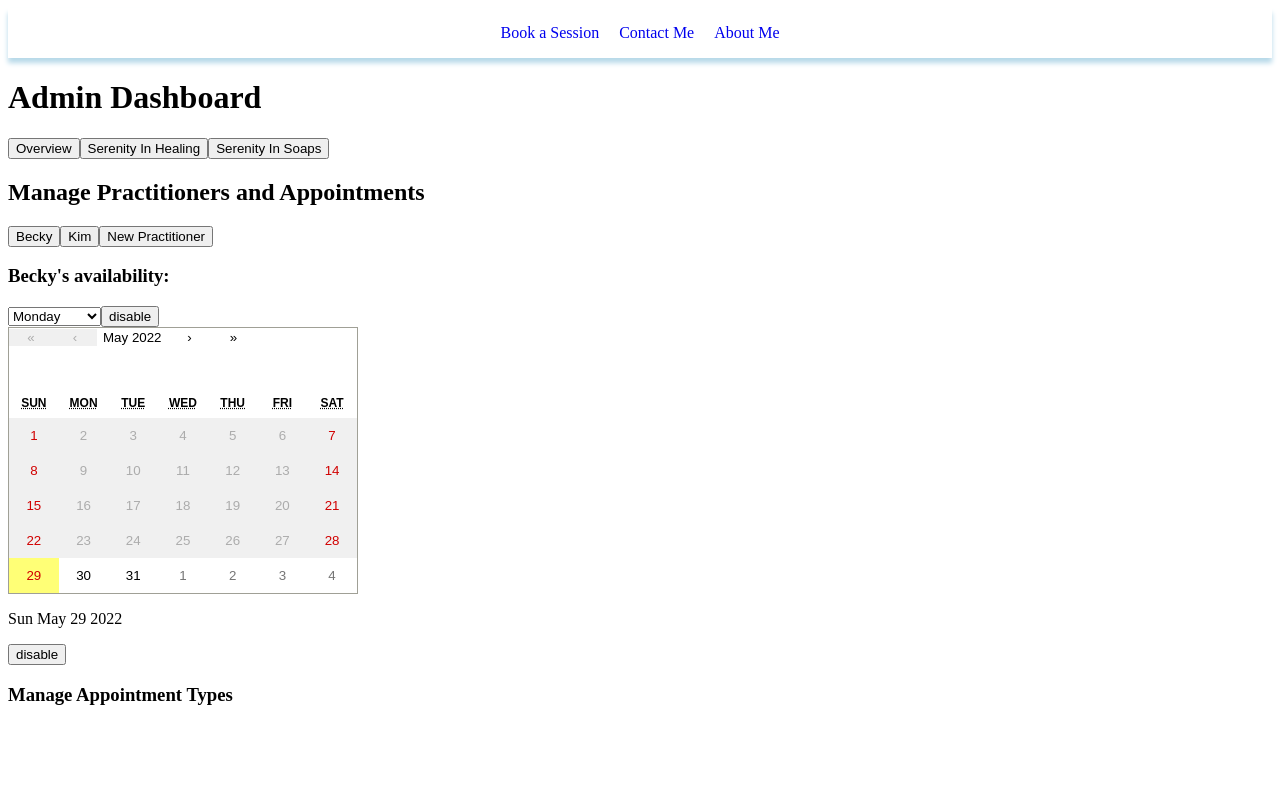
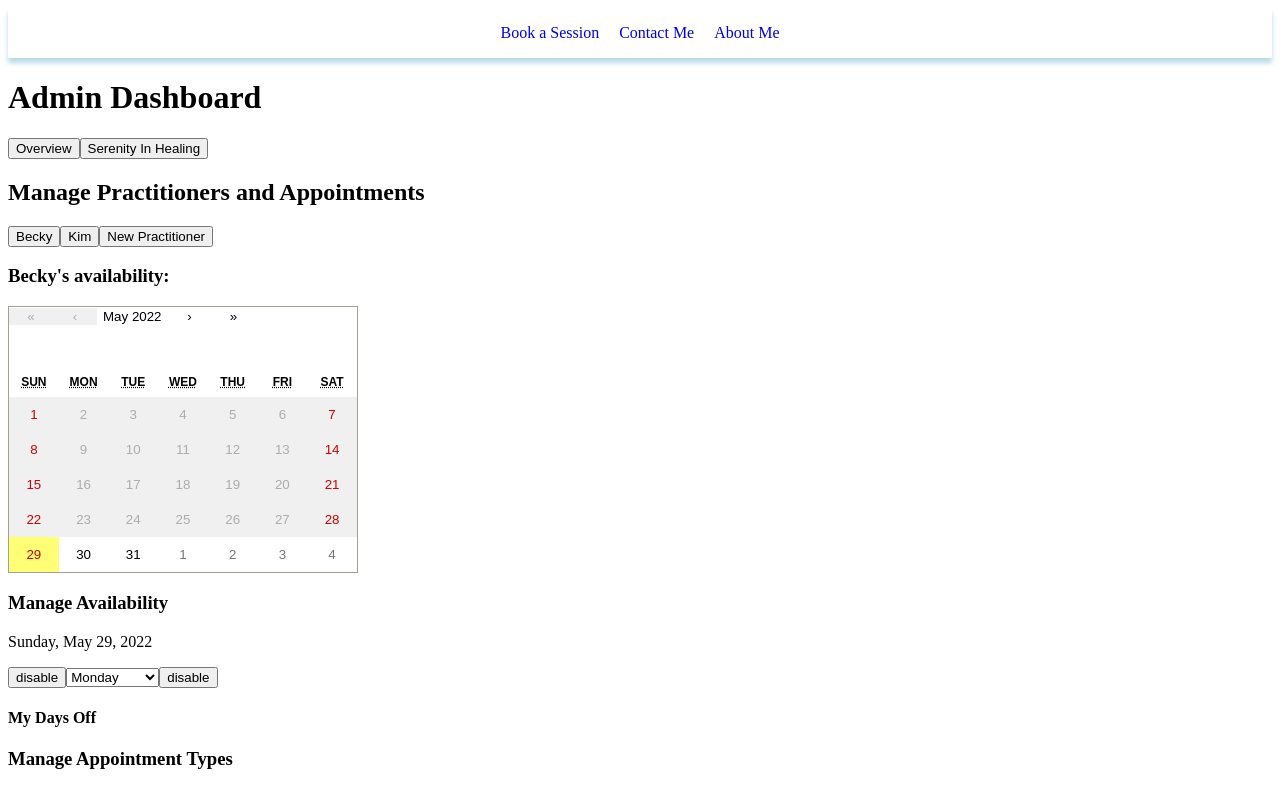
Before and after one commit to kimcodesjs/serenity-ignited, a React app: page /admin in a window 1280 px wide. Built offline with nearby package versions, Linux system fonts and the light colour scheme.

Commit message:
fixed disable date, display disabled dates

```diff
--- a/src/Admin/Dashboard.js
+++ b/src/Admin/Dashboard.js
@@ -20,7 +20,6 @@ const Dashboard = () => {
             <h1>Admin Dashboard</h1>
             <button onClick={onClick}>Overview</button>
             <button onClick={onClick}>Serenity In Healing</button>
-            <button onClick={onClick}>Serenity In Soaps</button>
             {active === 'overview' ? <Overview /> : null}
             {active === 'reiki' ? <ReikiAdmin /> : null}
         </div>
--- a/src/Admin/Forms/AvailabilityForm.js
+++ b/src/Admin/Forms/AvailabilityForm.js
@@ -1,7 +1,22 @@
 import React, {useState} from 'react'
 import {DateTime, Interval, Info} from 'luxon'
 import Calendar from 'react-calendar'
+import { createUseStyles } from 'react-jss'
 
+const useStyles = createUseStyles({
+    container: {
+        width: '100%',
+        justifyContent: 'center',
+        display: 'inline-flex'
+    },
+    availabilityOptions: {
+        paddingLeft: '10px'
+    },
+    calendar: {
+
+    }
+
+})
 
 class AvailabilityForm extends React.Component {
     // on option change -> show time range picker
@@ -14,13 +29,15 @@ class AvailabilityForm extends React.Component {
             disabledDays: [],
             disabledDates: [],
             aciveWeekday: 'Monday',
-            activeDate: new Date().toDateString()
+            activeDate: new Date
         }
 
     }
 
+    //classes = useStyles() -> convert class component to function component?
 
     getDisabledDates = ({activeStartDate, date, view }) => {
+
         if (date.getDay() === 0 && this.state.disabledDays.includes('Sunday')) {
             return true
         } else if (date.getDay() === 1 && this.state.disabledDays.includes('Monday')) {
@@ -35,7 +52,7 @@ class AvailabilityForm extends React.Component {
             return true
         } else if (date.getDay() === 6 && this.state.disabledDays.includes('Saturday')) {
             return true
-        } else if (this.state.disabledDates.includes(date.getDate())) {
+        } else if (this.state.disabledDates.includes(date.toISOString())) {
             return true
         }
     }
@@ -57,28 +74,44 @@ class AvailabilityForm extends React.Component {
     }
 
     updateActiveDate = (value) => {
-        console.log(value)
+
         this.setState({
-            activeDate: value.toDateString()
+            activeDate: value
         })
+
     }
 
     updateDisabledDates = () => {
-        let extractedDate = this.state.activeDate.match(/(\d+)/)
-        let parsedDate = parseInt(extractedDate[0])
-        !this.state.disabledDates.includes(this.state.activeDate) ?
+        let activeISO = this.state.activeDate.toISOString()
+        !this.state.disabledDates.includes(activeISO) ?
             this.setState({
-                disabledDates: [...this.state.disabledDates, parsedDate]
+                disabledDates: [...this.state.disabledDates, activeISO]
             }):
             this.setState({
-                disabledDates: this.state.disabledDates.filter(date => date !== parsedDate)
+                disabledDates: this.state.disabledDates.filter(date => date !== activeISO)
             })
+
+        console.log(this.state.disabledDates)
     }
-    // disabledDates currently disables that date number in all months
+    // add enable date functionality to My Days Off
     render () {
         return (
         <div>
             <h3>{this.props.practitioner}'s availability:</h3>
+
+            <div>
+                <Calendar
+                    tileDisabled={this.getDisabledDates}
+                    calendarType='US'
+                    minDate={new Date()}
+                    onChange={this.updateActiveDate}/>
+            </div>
+
+            <div>
+                <h3>Manage Availability</h3>
+                <p>{this.state.activeDate.toLocaleDateString(undefined, {weekday: 'long', year: 'numeric', month: 'long', day: 'numeric'})}</p>
+                <button onClick={this.updateDisabledDates}>{this.state.disabledDates.includes(this.state.activeDate) ? 'enable' : 'disable'}</button>
+
                 <select onChange={this.updateActiveWeekday}>
                     {Info.weekdays().map(day => {
                     return (
@@ -86,15 +119,20 @@ class AvailabilityForm extends React.Component {
                     )
                     })}
                 </select>
+
                 <button onClick={this.updateDisabledDays}>{this.state.disabledDays.includes(this.state.aciveWeekday) ? 'enable' : 'disable'}</button>
-            <Calendar
-                tileDisabled={this.getDisabledDates}
-                calendarType='US'
-                minDate={new Date()}
-                onChange={this.updateActiveDate}/>
-            <p>{this.state.activeDate}</p>
-            <button onClick={this.updateDisabledDates}>{this.state.disabledDates.includes(this.state.activeDate) ? 'enable' : 'disable'}</button>
-            {console.log(this.state.disabledDates)}
+                <h4>My Days Off</h4>
+                {
+                this.state.disabledDates.map(date => {
+                    return (
+                        <p key={date} >{new Date(date).toLocaleDateString(undefined, {weekday: 'long', year: 'numeric', month: 'long', day: 'numeric'})}</p>
+                    )
+                })
+                }
+            <div>
+
+            </div>
+            </div>
         </div>
 
         )
```
Lines whose indentation alone changed are shown as unchanged.
